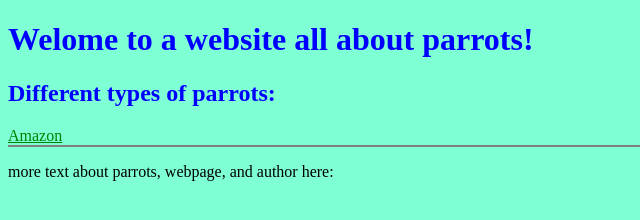
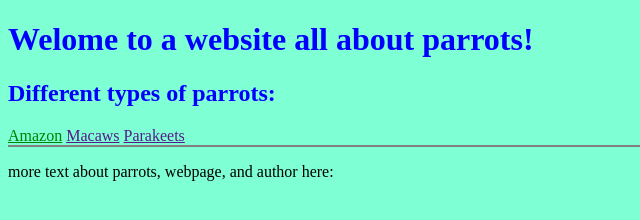
Before and after one commit to GoldenLego/Test_Website, a plain HTML site: page index.html in a window 1280 px wide. Shown: the whole page, without its empty margins (0-640 px from the left). Drawn offline with Linux system fonts and the light colour scheme.

Commit message:
add more links that will be usable in the future in index.html

```diff
--- a/index.html
+++ b/index.html
@@ -11,6 +11,8 @@
         <nav>
             <h1>Different types of parrots:</h1>
             <a href="amazon.html" id="a1">Amazon</a>
+            <a href="">Macaws</a>
+            <a href="">Parakeets</a>
         </nav>
         <section>
             <p>more text about parrots, webpage, and author here: </p>
```
